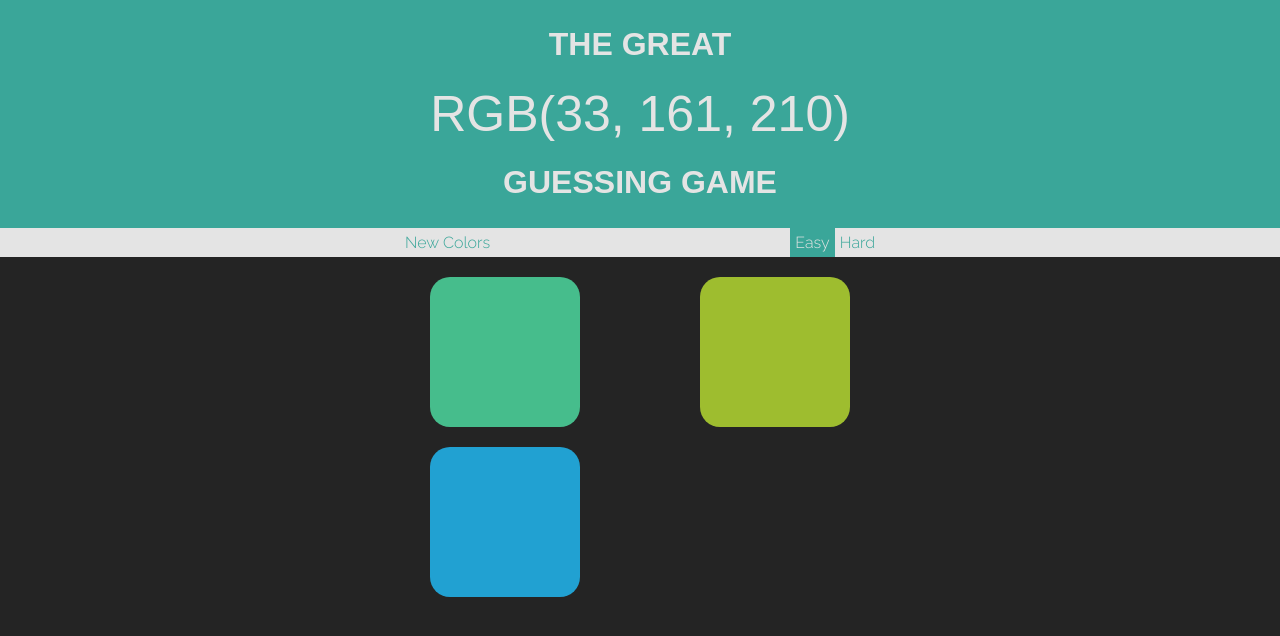
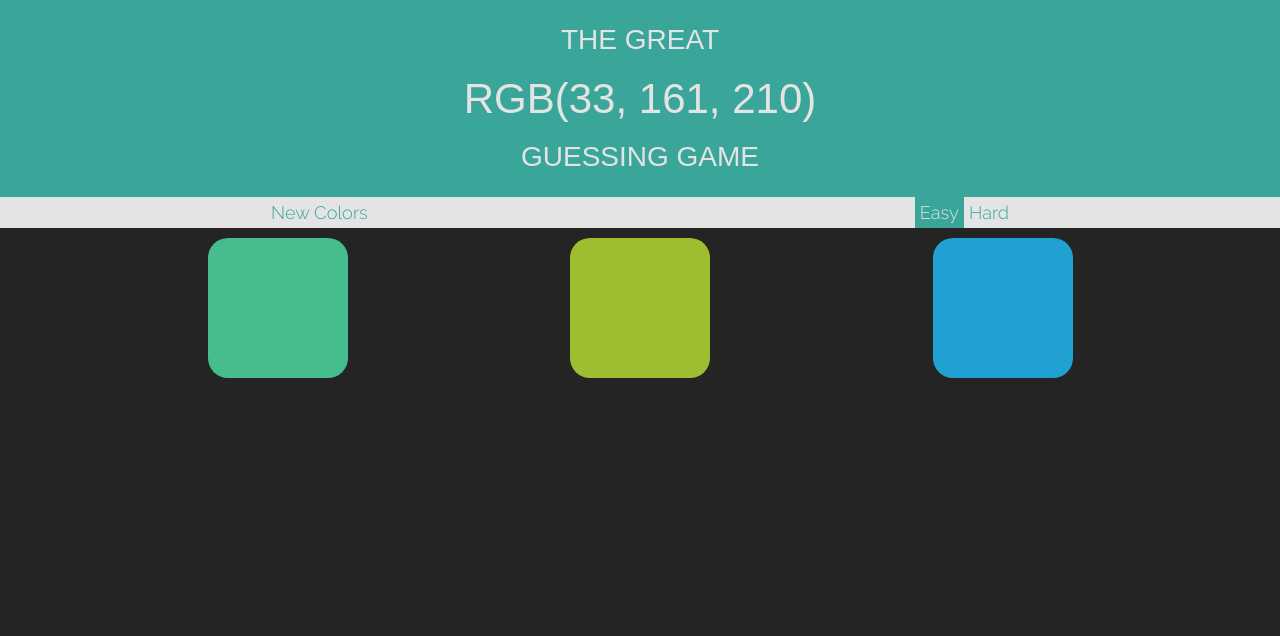
Before and after one commit to Luise79/Luise79.github.io, a PHP site: page /learningJs/rgbGame.html in a window 1280 px wide. Shown: the top 636 px of the page. Run offline with PHP 8.4, Linux system fonts and the light colour scheme.

Commit message:
Update rgbGameStyle.css

```diff
--- a/learningJs/rgbGameStyle.css
+++ b/learningJs/rgbGameStyle.css
@@ -4,23 +4,29 @@ body {
 	font-family: 'Raleway', sans-serif;
 }
 
+h1 {
+	font-weight: normal;
+}
+
 .container {
+	width: 100vw;
 	background-color: #3aa699;
 	color: #e4e4e4;
-	padding: 5px;
+	padding: 5px 0px;
 	text-align: center;
 	font-family: sans-serif;
+	font-size: 1rem;
 }
 
 #rgbNumber {
-	font-size: 50px;
+	font-size: 3rem;
 }
 
 .menu {
+	width: 100vw;
 	background-color: #e4e4e4;
 	display: flex;
-	justify-content: space-between;
-	padding-inline: 400px;
+	justify-content: space-evenly;
 	text-align: center;
 	font-size: medium;
 	height: auto;
@@ -32,6 +38,7 @@ body {
 	color: #3aa699;
 	display: inline-block;
 	padding: 5px;
+	font-size: 1.3rem;
 }
 
 #reset:hover, #easy:hover, #hard:hover {
@@ -52,14 +59,37 @@ body {
 #colors {
 	display: flex;
 	flex-direction: row;
-	justify-content: space-between;
+	justify-content: space-evenly;
 	flex-wrap: wrap;
-	margin-inline: 430px;
+	margin-inline: 5px;
 }
 
 .color {
 	border-radius: 20px;
-	height: 150px;
-	width: 150px;
-	margin-top: 20px;
+	height: 10rem;
+	width: 10rem;
+	margin: 10px 20px;
 }
+
+@media (max-width: 299px) {
+	html {
+		font-size: 10px;
+	}
+}
+
+@media (min-width: 300px) and (max-width: 799px) {
+	html {
+		font-size: 16px;
+	}
+}
+
+@media (min-width: 800px) {
+	html {
+		font-size: 14px;
+	}
+}
+@media (min-width: 1600px) {
+	html {
+		font-size: 20px;
+	}
+}
```
